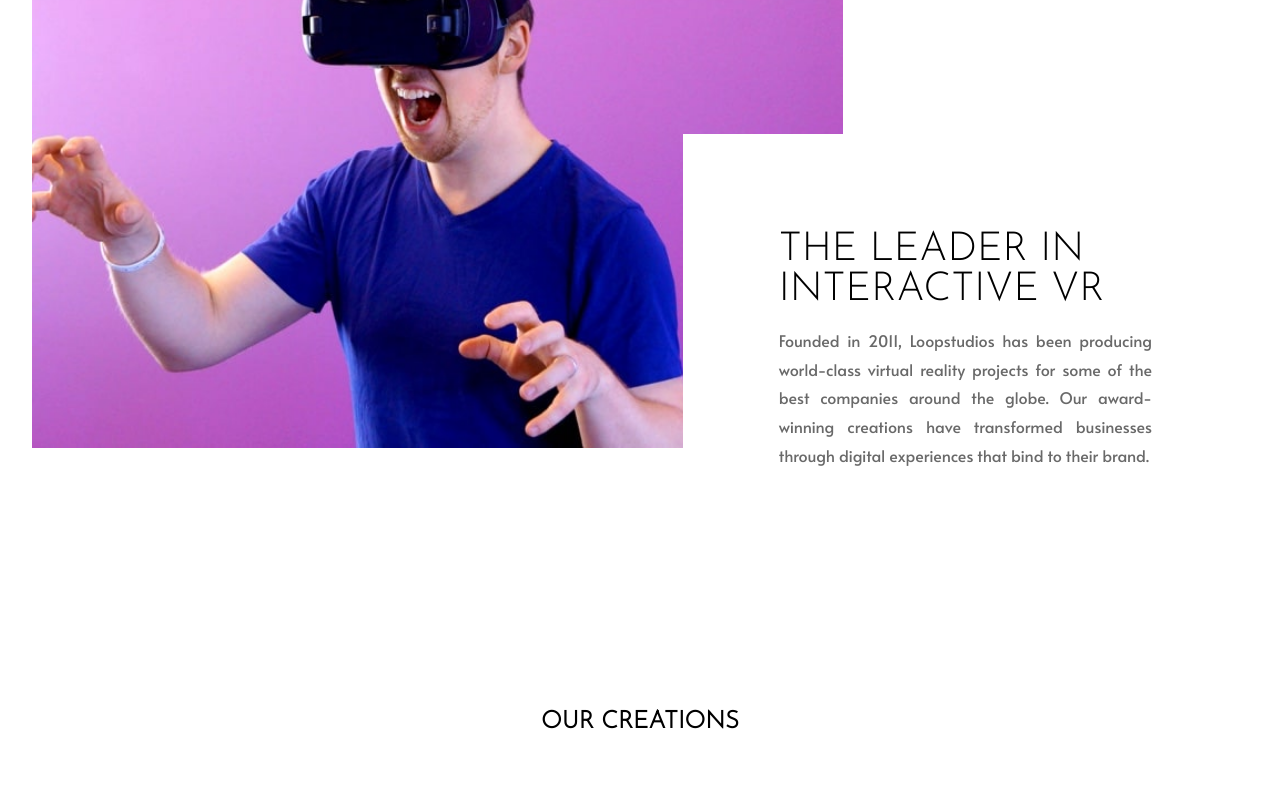
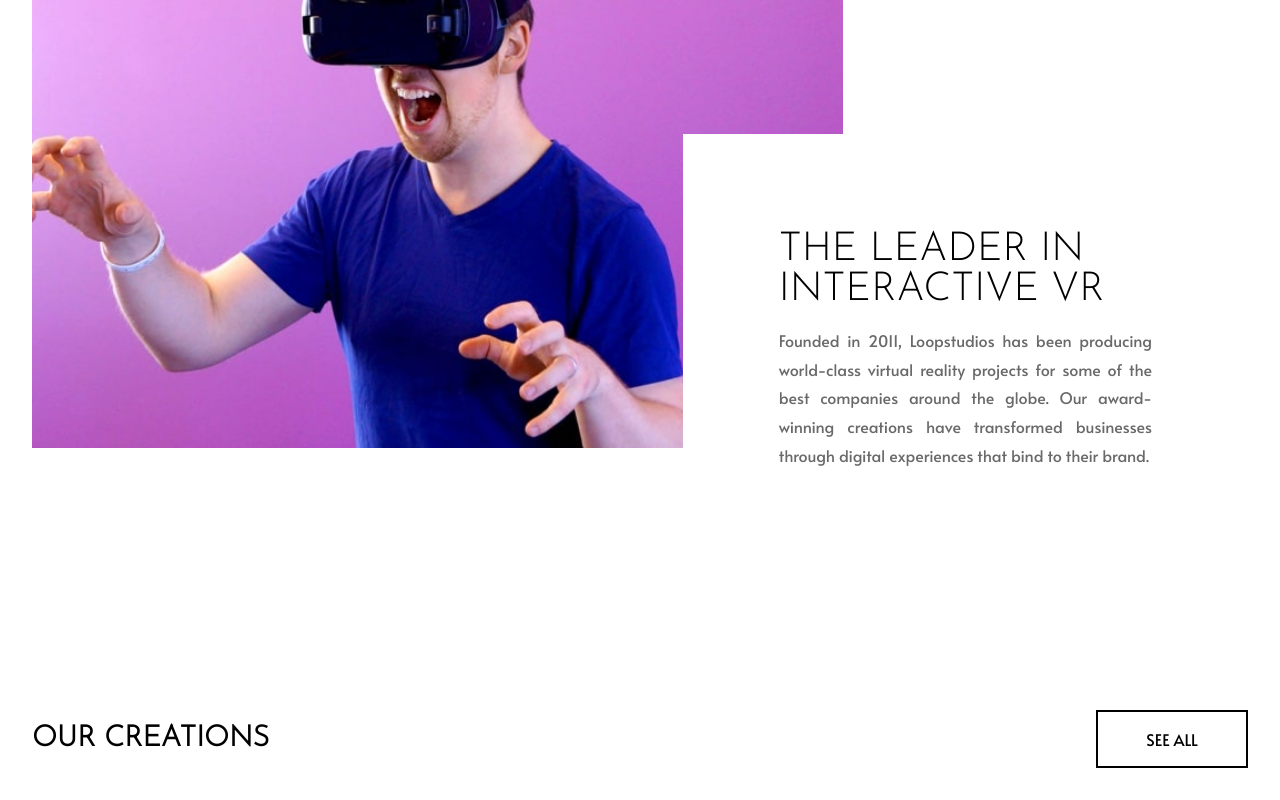
Before and after one commit to dselasea/loopstudios, a React (Create React App) app: page / in a window 1280 px wide. Shown: the part 811-1611 px from the top of the page. Before the commit the page ends 1577 px from the top, so only its background shows below. Built offline with nearby package versions, Linux system fonts and the light colour scheme.

Commit message:
Added creation media queries

```diff
--- a/src/images/components/Creation/Creation.module.css
+++ b/src/images/components/Creation/Creation.module.css
@@ -7,7 +7,7 @@
 }
 
 .container h3 {
-    font-size: 1.5rem;
+    font-size: 1.4rem;
     font-family: 'Josefin Sans', sans-serif;
     text-align: center;
     text-transform: uppercase;
@@ -28,3 +28,20 @@
     background:#000;
     transition: all .3s;
 }
+
+@media screen and (min-width: 768px){
+    .container {
+        display: flex;
+        justify-content: space-between;
+        align-items: center;
+    }
+
+    .container h3 {
+        text-align: left;
+        font-size: 1.8rem;
+    }
+
+    .container .btn {
+        display: block;
+    }
+}
```
